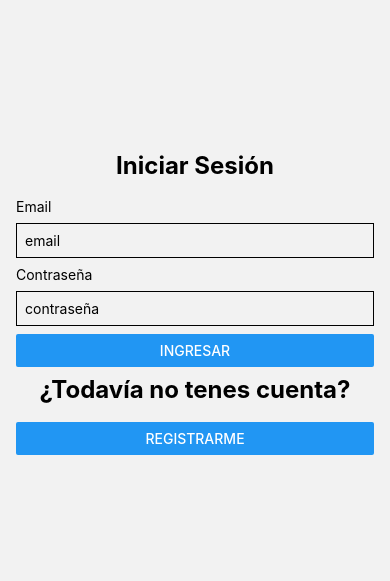
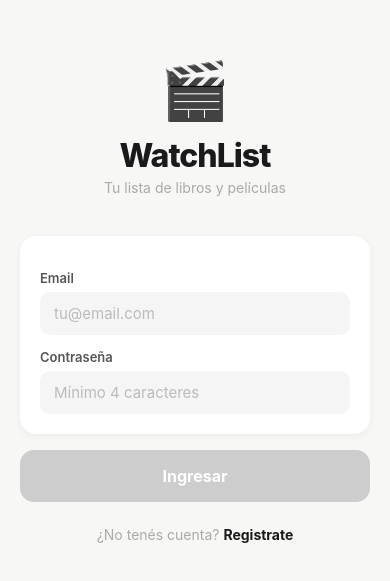
Before and after one commit to GraceVargas/AppReactNative, a React Native app: screen /Login in a window 390 px wide. Shown: the part 119-700 px from the top of the page. Built offline with nearby package versions, Linux system fonts and the light colour scheme.

Commit message:
agrego items por id, arreglo estilos de login page, register page y person

```diff
--- a/hooks/useAuth.ts
+++ b/hooks/useAuth.ts
@@ -41,6 +41,7 @@ const useAuth = () => {
       }
 
       const newUser = {
+        id: Date.now().toString() + Math.random().toString(36).slice(2),
         email,
         password,
       };
--- a/screens/HomeScreen.tsx
+++ b/screens/HomeScreen.tsx
@@ -41,13 +41,13 @@ const HomeScreen: FC<Props> = ({ navigation }) => {
     <ScreenContainer>
       <View style={styles.header}>
         <Text style={styles.headerTitle}>Mi lista</Text>
-        {/* <TouchableOpacity
+        <TouchableOpacity
           style={styles.addBtn}
-          // onPress={() => navigation.navigate('AddItem')}
+          onPress={() => navigation.navigate('AddItem')}
           activeOpacity={0.8}
         >
           <Text style={styles.addBtnText}>+ Agregar</Text>
-        </TouchableOpacity> */}
+        </TouchableOpacity>
       </View>
 
       <View style={styles.tabBar}>
--- a/screens/LoginScreen.tsx
+++ b/screens/LoginScreen.tsx
@@ -1,83 +1,205 @@
-import React, { useState } from "react";
+import React, { useState } from 'react';
 import {
-  View,
-  StyleSheet,
-  Text,
-  TextInput,
-  Switch,
-  Button,
-  Alert,
-} from "react-native";
-import { useAuth } from "../hooks/useAuth";
-import { LoginForm } from "../types/types";
-import { AuthStackParamList } from "../types/navigation";
-import { NativeStackNavigationProp } from "@react-navigation/native-stack";
+  View, Text, TextInput, TouchableOpacity,
+  StyleSheet, Alert, ActivityIndicator,
+  KeyboardAvoidingView, Platform, SafeAreaView,
+} from 'react-native';
+import { useAuth } from '../hooks/useAuth';
+import { LoginForm } from '../types/types';
+import { AuthStackParamList } from '../types/navigation';
+import { NativeStackNavigationProp } from '@react-navigation/native-stack';
+import ScreenContainer from '../components/ScreenContainer';
 
-const initialState = { email: "", password: ""};
+const initialState: LoginForm = { email: '', password: '' };
 
-type NavProps = NativeStackNavigationProp<AuthStackParamList, 'Login'>
+type NavProps = NativeStackNavigationProp<AuthStackParamList, 'Login'>;
 
 type Props = {
   navigation: NavProps;
-}
+};
 
 const LoginScreen = ({ navigation }: Props) => {
   const [form, setForm] = useState<LoginForm>(initialState);
+  const [loading, setLoading] = useState(false);
   const { login } = useAuth();
 
-  const enviar = async () => {
-    if (!form.email.includes("@") || form.password.length < 4) {
-      Alert.alert("Revisa los datos");
+  const set = (key: keyof LoginForm) => (value: string) =>
+    setForm(f => ({ ...f, [key]: value }));
+
+  const handleLogin = async () => {
+    if (!form.email.includes('@') || form.password.length < 4) {
+      Alert.alert('Revisá los datos', 'Email válido y contraseña de al menos 4 caracteres.');
       return;
     }
 
+    setLoading(true);
     const success = await login(form.email, form.password);
+    setLoading(false);
 
     if (!success) {
-      Alert.alert("Credenciales inválidas", "Revisa email y contraseña");
-      return;
+      Alert.alert('Credenciales inválidas', 'Revisá el email y la contraseña.');
     }
-
-    Alert.alert("Bienvenido", "Has iniciado sesión correctamente");
   };
 
+  const canSubmit = form.email.includes('@') && form.password.length >= 4;
+
   return (
-    <View style={{ flex: 1, padding: 16, justifyContent: "center", gap: 8 }}>
-      <Text style={styles.title}>Iniciar Sesión</Text>
-      <Text>Email</Text>
+    <ScreenContainer>
+      <KeyboardAvoidingView
+        style={{ flex: 1 }}
+        behavior={Platform.OS === 'ios' ? 'padding' : undefined}
+      >
+        <View style={styles.container}>
+
+          {/* Hero */}
+          <View style={styles.heroRow}>
+            <Text style={styles.heroEmoji}>🎬</Text>
+            <Text style={styles.title}>WatchList</Text>
+            <Text style={styles.subtitle}>Tu lista de libros y películas</Text>
+          </View>
+
+          {/* Form card */}
+          <View style={styles.card}>
+
+            <Text style={styles.label}>Email</Text>
             <TextInput
+              style={styles.input}
               value={form.email}
-        onChangeText={(v) => setForm((f) => ({ ...f, email: v }))}
-        placeholder="email"
+              onChangeText={set('email')}
+              placeholder="tu@email.com"
+              placeholderTextColor="#BBB"
               autoCapitalize="none"
               keyboardType="email-address"
-        style={{ borderWidth: 1, padding: 8 }}
             />
-      <Text>Contraseña</Text>
+
+            <Text style={styles.label}>Contraseña</Text>
             <TextInput
+              style={styles.input}
               value={form.password}
-        onChangeText={(v) => setForm((f) => ({ ...f, password: v }))}
-        placeholder="contraseña"
+              onChangeText={set('password')}
+              placeholder="Mínimo 4 caracteres"
+              placeholderTextColor="#BBB"
               secureTextEntry
-        style={{ borderWidth: 1, padding: 8 }}
             />
-      <Button title="Ingresar" onPress={enviar} />
-      <Text style={styles.title}>¿Todavía no tenes cuenta?</Text>
-      <Button title="Registrarme" onPress={() => navigation.navigate("Register")} />
+
           </View>
+
+          {/* Botón ingresar */}
+          <TouchableOpacity
+            style={[styles.primaryBtn, !canSubmit && styles.primaryBtnDisabled]}
+            onPress={handleLogin}
+            disabled={loading || !canSubmit}
+            activeOpacity={0.85}
+          >
+            {loading
+              ? <ActivityIndicator color="#fff" />
+              : <Text style={styles.primaryBtnText}>Ingresar</Text>
+            }
+          </TouchableOpacity>
+
+          {/* Link registro */}
+          <TouchableOpacity
+            onPress={() => navigation.navigate('Register')}
+            style={styles.registerLink}
+          >
+            <Text style={styles.registerLinkText}>
+              ¿No tenés cuenta? <Text style={styles.registerLinkBold}>Registrate</Text>
+            </Text>
+          </TouchableOpacity>
+
+        </View>
+      </KeyboardAvoidingView>
+    </ScreenContainer>
   );
 };
 
 const styles = StyleSheet.create({
+  safe: {
+    flex: 1,
+    backgroundColor: '#F7F7F5',
+  },
   container: {
     flex: 1,
-    padding: 20,
+    paddingHorizontal: 20,
+    justifyContent: 'center',
+  },
+
+  // Hero
+  heroRow: {
+    alignItems: 'center',
+    marginBottom: 40,
+  },
+  heroEmoji: {
+    fontSize: 56,
+    marginBottom: 12,
   },
   title: {
-    fontSize: 24,
-    fontWeight: "bold",
-    marginBottom: 10,
-    textAlign: "center",
+    fontSize: 32,
+    fontWeight: '800',
+    color: '#1A1A1A',
+    letterSpacing: -1,
+  },
+  subtitle: {
+    fontSize: 14,
+    color: '#AAA',
+    marginTop: 4,
+  },
+
+  // Card
+  card: {
+    backgroundColor: '#fff',
+    borderRadius: 16,
+    padding: 20,
+    marginBottom: 16,
+    shadowColor: '#000',
+    shadowOpacity: 0.05,
+    shadowRadius: 8,
+    shadowOffset: { width: 0, height: 2 },
+    elevation: 2,
+  },
+  label: {
+    fontSize: 13,
+    fontWeight: '600',
+    color: '#555',
+    marginBottom: 6,
+    marginTop: 14,
+  },
+  input: {
+    backgroundColor: '#F5F5F5',
+    borderRadius: 10,
+    paddingHorizontal: 14,
+    paddingVertical: 12,
+    fontSize: 15,
+    color: '#1A1A1A',
+  },
+
+  // Botones
+  primaryBtn: {
+    backgroundColor: '#1A1A1A',
+    borderRadius: 14,
+    paddingVertical: 16,
+    alignItems: 'center',
+    marginBottom: 16,
+  },
+  primaryBtnDisabled: {
+    backgroundColor: '#CDCDCD',
+  },
+  primaryBtnText: {
+    color: '#fff',
+    fontWeight: '700',
+    fontSize: 16,
+  },
+  registerLink: {
+    alignItems: 'center',
+    paddingVertical: 8,
+  },
+  registerLinkText: {
+    fontSize: 14,
+    color: '#AAA',
+  },
+  registerLinkBold: {
+    color: '#1A1A1A',
+    fontWeight: '700',
   },
 });
 
--- a/screens/PersonScreen.tsx
+++ b/screens/PersonScreen.tsx
@@ -1,33 +1,165 @@
-import React from 'react'
-import { View, StyleSheet, Text, Button } from "react-native"
-import { useAuth } from "../hooks/useAuth";
+import React from 'react';
+import {
+  View, Text, StyleSheet, SafeAreaView,
+  TouchableOpacity, Alert,
+} from 'react-native';
+import { useAuth } from '../hooks/useAuth';
+import ScreenContainer from '../components/ScreenContainer';
 
 function PersonScreen() {
-  const { logout } = useAuth();
+  const { user, logout } = useAuth();
+
+  const handleLogout = () => {
+    Alert.alert(
+      'Cerrar sesión',
+      '¿Seguro que querés salir?',
+      [
+        { text: 'Cancelar', style: 'cancel' },
+        { text: 'Salir', style: 'destructive', onPress: logout },
+      ]
+    );
+  };
+
+  const initial = user?.email?.[0].toUpperCase() ?? '?';
 
   return (
-    <View style={styles.container}>
-      <Text style={styles.title}>Mi cuenta</Text>
-      <Text>Pantalla de mi cuenta</Text>
-      <Button title="Cerrar sesión" onPress={logout} />
-    </View>
-  )
+    <ScreenContainer>
+      <View style={styles.container}>
+
+        {/* Header */}
+        <Text style={styles.screenTitle}>Mi cuenta</Text>
+
+        {/* Avatar */}
+        <View style={styles.avatarCircle}>
+          <Text style={styles.avatarLetter}>{initial}</Text>
+        </View>
+
+        {/* Info card */}
+        <View style={styles.card}>
+          <InfoRow label="Email" value={user?.email ?? '-'} />
+          <View style={styles.divider} />
+          <InfoRow label="ID de usuario" value={user?.id ?? '-'} mono />
+        </View>
+
+        {/* Logout */}
+        <TouchableOpacity style={styles.logoutBtn} onPress={handleLogout} activeOpacity={0.85}>
+          <Text style={styles.logoutText}>Cerrar sesión</Text>
+        </TouchableOpacity>
+
+      </View>
+    </ScreenContainer>
+  );
 }
 
+
+type InfoRowProps = {
+  label: string;
+  value: string;
+  mono?: boolean;
+};
+
+const InfoRow = ({ label, value, mono }: InfoRowProps) => (
+  <View style={styles.infoRow}>
+    <Text style={styles.infoLabel}>{label}</Text>
+    <Text style={[styles.infoValue, mono && styles.infoValueMono]} numberOfLines={1}>
+      {value}
+    </Text>
+  </View>
+);
+
+
 const styles = StyleSheet.create({
+  safe: {
+    flex: 1,
+    backgroundColor: '#F7F7F5',
+  },
   container: {
     flex: 1,
-    backgroundColor: '#f3c0a3',
+    paddingHorizontal: 20,
+    paddingTop: 20,
+    alignItems: 'center',
+  },
+
+  // Header
+  screenTitle: {
+    fontSize: 26,
+    fontWeight: '800',
+    color: '#1A1A1A',
+    letterSpacing: -0.5,
+    alignSelf: 'flex-start',
+    marginBottom: 32,
+  },
+
+  // Avatar
+  avatarCircle: {
+    width: 80,
+    height: 80,
+    borderRadius: 40,
+    backgroundColor: '#1A1A1A',
+    justifyContent: 'center',
+    alignItems: 'center',
+    marginBottom: 28,
+  },
+  avatarLetter: {
+    fontSize: 34,
+    fontWeight: '800',
     color: '#fff',
+  },
+
+  // Card
+  card: {
+    width: '100%',
+    backgroundColor: '#fff',
+    borderRadius: 16,
+    paddingHorizontal: 18,
+    paddingVertical: 6,
+    shadowColor: '#000',
+    shadowOpacity: 0.05,
+    shadowRadius: 8,
+    shadowOffset: { width: 0, height: 2 },
+    elevation: 2,
+    marginBottom: 32,
+  },
+  infoRow: {
+    paddingVertical: 14,
+  },
+  infoLabel: {
+    fontSize: 11,
+    fontWeight: '700',
+    color: '#AAA',
+    textTransform: 'uppercase',
+    letterSpacing: 0.6,
+    marginBottom: 4,
+  },
+  infoValue: {
+    fontSize: 15,
+    fontWeight: '500',
+    color: '#1A1A1A',
+  },
+  infoValueMono: {
+    fontFamily: 'monospace' as const,
+    fontSize: 13,
+    color: '#666',
+  },
+  divider: {
+    height: 1,
+    backgroundColor: '#F0F0F0',
+  },
+
+  // Logout
+  logoutBtn: {
+    width: '100%',
+    paddingVertical: 15,
+    borderRadius: 14,
+    borderWidth: 1.5,
+    borderColor: '#C0392B',
     alignItems: 'center',
-    justifyContent: 'center',
-    width: '100%',
   },
-  title: {
-    fontSize: 24,
-    fontWeight: 'bold',
-    marginBottom: 20,
+  logoutText: {
+    color: '#C0392B',
+    fontWeight: '700',
+    fontSize: 15,
   },
 });
 
-export default PersonScreen
+export default PersonScreen;
--- a/screens/RegisterScreen.tsx
+++ b/screens/RegisterScreen.tsx
@@ -1,102 +1,246 @@
-import React, { useState } from "react";
+import React, { useState } from 'react';
 import {
-  View,
-  Text,
-  TextInput,
-  Switch,
-  Button,
-  StyleSheet,
-  Alert,
-} from "react-native";
-import { useAuth } from "../hooks/useAuth";
-import { RegisterForm } from "../types/types";
-import { NativeStackNavigationProp } from "@react-navigation/native-stack";
-import { AuthStackParamList } from "../types/navigation";
+  View, Text, TextInput, Switch, TouchableOpacity,
+  StyleSheet, Alert, ActivityIndicator,
+  KeyboardAvoidingView, Platform, ScrollView, SafeAreaView,
+} from 'react-native';
+import { useAuth } from '../hooks/useAuth';
+import { RegisterForm } from '../types/types';
+import { NativeStackNavigationProp } from '@react-navigation/native-stack';
+import { AuthStackParamList } from '../types/navigation';
+import ScreenContainer from '../components/ScreenContainer';
 
-const initialState = { email: "", password: "", acepta: false };
+const initialState: RegisterForm = { email: '', password: '', acepta: false };
 
-type NavProps = NativeStackNavigationProp<AuthStackParamList, 'Register'>
+type NavProps = NativeStackNavigationProp<AuthStackParamList, 'Register'>;
 
 type Props = {
   navigation: NavProps;
-}
+};
 
 const RegisterScreen = ({ navigation }: Props) => {
   const { register } = useAuth();
   const [form, setForm] = useState<RegisterForm>(initialState);
+  const [loading, setLoading] = useState(false);
+
+  const set = (key: keyof RegisterForm) => (value: string | boolean) =>
+    setForm(f => ({ ...f, [key]: value }));
 
   const handleRegister = async () => {
-    if (!form.email.includes("@") || form.password.length < 4 || !form.acepta) {
-      alert("Revisa los datos y acepta términos");
+    if (!form.email.includes('@') || form.password.length < 4 || !form.acepta) {
+      Alert.alert('Revisá los datos', 'Email válido, contraseña de al menos 4 caracteres y aceptar términos.');
       return;
     }
 
+    setLoading(true);
     const success = await register(form.email, form.password);
+    setLoading(false);
 
     if (!success) {
-      Alert.alert("Error", "El usuario ya existe");
+      Alert.alert('Error', 'Ya existe una cuenta con ese email.');
       return;
     }
 
-    Alert.alert("Registro exitoso", "Ya puedes iniciar sesión", [
-      {
-        text: "Ir a login",
-        onPress: () => navigation.navigate("Login"),
-      },
+    Alert.alert('¡Listo!', 'Cuenta creada. Ya podés iniciar sesión.', [
+      { text: 'Ir al login', onPress: () => navigation.navigate('Login') },
     ]);
   };
 
+  const canSubmit = form.email.includes('@') && form.password.length >= 4 && form.acepta;
 
   return (
-      <View style={{ flex: 1, padding: 16, justifyContent: "center", gap: 8 }}>
-        <Text style={styles.title}>Registro</Text>
-        <Text>Email</Text>
+    <ScreenContainer>
+      <KeyboardAvoidingView
+        style={{ flex: 1 }}
+        behavior={Platform.OS === 'ios' ? 'padding' : undefined}
+      >
+        <ScrollView contentContainerStyle={styles.container} keyboardShouldPersistTaps="handled">
+
+          {/* Header */}
+          <TouchableOpacity onPress={() => navigation.goBack()} style={styles.backBtn}>
+            <Text style={styles.back}>← Volver</Text>
+          </TouchableOpacity>
+
+          <View style={styles.heroRow}>
+            <Text style={styles.heroEmoji}>📋</Text>
+            <Text style={styles.title}>Crear cuenta</Text>
+            <Text style={styles.subtitle}>Registrate para guardar tu lista</Text>
+          </View>
+
+          {/* Form card */}
+          <View style={styles.card}>
+
+            <Text style={styles.label}>Email</Text>
             <TextInput
+              style={styles.input}
               value={form.email}
-          onChangeText={(v) => setForm((f) => ({ ...f, email: v }))}
-          placeholder="email"
+              onChangeText={set('email')}
+              placeholder="tu@email.com"
+              placeholderTextColor="#BBB"
               autoCapitalize="none"
               keyboardType="email-address"
-          style={{ borderWidth: 1, padding: 8 }}
             />
-        <Text>Contraseña</Text>
+
+            <Text style={styles.label}>Contraseña</Text>
             <TextInput
+              style={styles.input}
               value={form.password}
-          onChangeText={(v) => setForm((f) => ({ ...f, password: v }))}
-          placeholder="contraseña"
+              onChangeText={set('password')}
+              placeholder="Mínimo 4 caracteres"
+              placeholderTextColor="#BBB"
               secureTextEntry
-          style={{ borderWidth: 1, padding: 8 }}
             />
-        <View
-          style={{
-            flexDirection: "row",
-            justifyContent: "space-between",
-            alignItems: "center",
-          }}
-        >
-          <Text>Acepto términos</Text>
+
+            <View style={styles.switchRow}>
+              <Text style={styles.switchLabel}>Acepto los términos y condiciones</Text>
               <Switch
                 value={form.acepta}
-            onValueChange={(v) => setForm((f) => ({ ...f, acepta: v }))}
+                onValueChange={set('acepta')}
+                trackColor={{ false: '#DDD', true: '#1A1A1A' }}
+                thumbColor="#fff"
               />
             </View>
-        <Button title="Confirmar" onPress={handleRegister} />
-        <Text style={styles.title}>¿Ya tenes cuenta?</Text>
-        <Button title="Iniciar sesión" onPress={() => navigation.navigate("Login")} />
+
           </View>
+
+          {/* Botón registrar */}
+          <TouchableOpacity
+            style={[styles.primaryBtn, !canSubmit && styles.primaryBtnDisabled]}
+            onPress={handleRegister}
+            disabled={loading || !canSubmit}
+            activeOpacity={0.85}
+          >
+            {loading
+              ? <ActivityIndicator color="#fff" />
+              : <Text style={styles.primaryBtnText}>Crear cuenta</Text>
+            }
+          </TouchableOpacity>
+
+          {/* Link login */}
+          <TouchableOpacity onPress={() => navigation.navigate('Login')} style={styles.loginLink}>
+            <Text style={styles.loginLinkText}>
+              ¿Ya tenés cuenta? <Text style={styles.loginLinkBold}>Iniciá sesión</Text>
+            </Text>
+          </TouchableOpacity>
+
+        </ScrollView>
+      </KeyboardAvoidingView>
+    </ScreenContainer>
   );
 };
 
 const styles = StyleSheet.create({
+  safe: {
+    flex: 1,
+    backgroundColor: '#F7F7F5',
+  },
   container: {
-    flex: 1,
-    padding: 20,
+    paddingHorizontal: 20,
+    paddingBottom: 40,
+  },
+
+  // Header
+  backBtn: {
+    paddingTop: 20,
+    marginBottom: 24,
+  },
+  back: {
+    fontSize: 15,
+    fontWeight: '600',
+    color: '#1A1A1A',
+  },
+
+  // Hero
+  heroRow: {
+    alignItems: 'center',
+    marginBottom: 32,
+  },
+  heroEmoji: {
+    fontSize: 52,
+    marginBottom: 10,
   },
   title: {
-    fontSize: 24,
-    fontWeight: "bold",
-    marginBottom: 10,
-    textAlign: "center",
+    fontSize: 28,
+    fontWeight: '800',
+    color: '#1A1A1A',
+    letterSpacing: -0.5,
+  },
+  subtitle: {
+    fontSize: 14,
+    color: '#AAA',
+    marginTop: 4,
+  },
+
+  // Card
+  card: {
+    backgroundColor: '#fff',
+    borderRadius: 16,
+    padding: 20,
+    marginBottom: 16,
+    shadowColor: '#000',
+    shadowOpacity: 0.05,
+    shadowRadius: 8,
+    shadowOffset: { width: 0, height: 2 },
+    elevation: 2,
+  },
+  label: {
+    fontSize: 13,
+    fontWeight: '600',
+    color: '#555',
+    marginBottom: 6,
+    marginTop: 14,
+  },
+  input: {
+    backgroundColor: '#F5F5F5',
+    borderRadius: 10,
+    paddingHorizontal: 14,
+    paddingVertical: 12,
+    fontSize: 15,
+    color: '#1A1A1A',
+  },
+  switchRow: {
+    flexDirection: 'row',
+    justifyContent: 'space-between',
+    alignItems: 'center',
+    marginTop: 20,
+    paddingTop: 16,
+    borderTopWidth: 1,
+    borderTopColor: '#F0F0F0',
+  },
+  switchLabel: {
+    fontSize: 14,
+    color: '#555',
+    flex: 1,
+    marginRight: 12,
+  },
+
+  // Botones
+  primaryBtn: {
+    backgroundColor: '#1A1A1A',
+    borderRadius: 14,
+    paddingVertical: 16,
+    alignItems: 'center',
+    marginBottom: 16,
+  },
+  primaryBtnDisabled: {
+    backgroundColor: '#CDCDCD',
+  },
+  primaryBtnText: {
+    color: '#fff',
+    fontWeight: '700',
+    fontSize: 16,
+  },
+  loginLink: {
+    alignItems: 'center',
+    paddingVertical: 8,
+  },
+  loginLinkText: {
+    fontSize: 14,
+    color: '#AAA',
+  },
+  loginLinkBold: {
+    color: '#1A1A1A',
+    fontWeight: '700',
   },
 });
 
--- a/storage/authStorage.ts
+++ b/storage/authStorage.ts
@@ -1,8 +1,6 @@
 import AsyncStorage from "@react-native-async-storage/async-storage";
 import { User } from "../types/types";
-
-const USERS_KEY = "users";
-const LOGGED_USER_KEY = "loggedUser";
+import { LOGGED_USER_KEY, USERS_KEY } from "../constants";
 
 export const getUsers = async (): Promise<User[]> => {
   const data = await AsyncStorage.getItem(USERS_KEY);
--- a/types/types.ts
+++ b/types/types.ts
@@ -3,6 +3,7 @@ export type RegisterForm = { email: string; password: string; acepta: boolean };
 export type LoginForm = Omit<RegisterForm, "acepta">;
 
 export type User = {
+  id: string;
   email: string;
   password: string;
 };
```
Also changed, not shown: hooks/useItem.ts (+5 -3 lines). Lines whose indentation alone changed are shown as unchanged.
